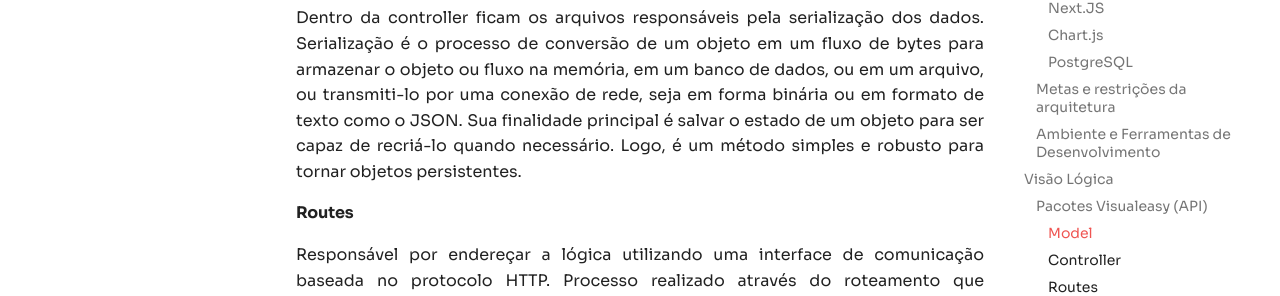
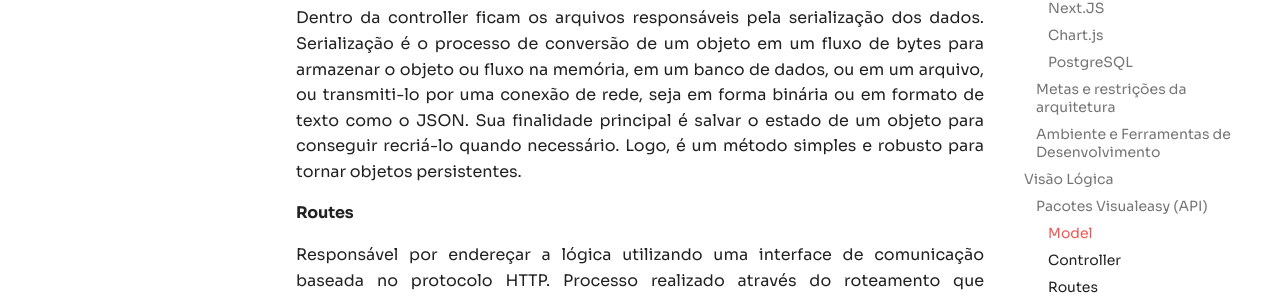
Before and after one commit to fga-eps-mds/2022-1-Visualeasy-Doc, an MkDocs documentation site: the page built from docs/documentacao/arquitetura.md, in a window 1280 px wide and 900 px high, scrolled down 5775 px. Shown: the part 253-549 px from the top of the window. Built offline with MkDocs 1.6.1 and Material for MkDocs 9.7.7, drawn with Linux system fonts in a browser that asks for light colours; comment, search, counter and statistics services are not loaded; some of the changed text lies outside the part shown.

Commit message:
correção de pequenos erros de portugues

```diff
--- a/docs/documentacao/arquitetura.md
+++ b/docs/documentacao/arquitetura.md
@@ -2,7 +2,7 @@
 
 ### Finalidade
 
-<p align = "justify">O documento estabelecerá uma visão da arquitetura de <em>software</em> adotada no sistema Visualeasy. Com isso ele tem como finalidade evidenciar com clareza as decisões arquiteturais que foram tomadas no projeto. Disponibilizando as informações essenciais para as pessoas desenvolvedoras e demais envolvidos a respeito da aplicação e das tecnologias que serão utilizadas no desenvolvimento do projeto.</p>
+<p align = "justify">O documento estabelecerá uma visão da arquitetura de <em>software</em> adotada no sistema Visualeasy. Com isso ele tem como finalidade evidenciar com clareza as decisões arquiteturais tomadas no projeto. Disponibilizando as informações essenciais para as pessoas desenvolvedoras e demais envolvidos a respeito da aplicação e das tecnologias que serão utilizadas no desenvolvimento do projeto.</p>
 
 ### Escopo
 <p align = "justify"> Essa documentação foi elaborada sobre a visão de arquitetura de <em>software</em> que será utilizada para a implementação do projeto Visualeasy, para a evidenciar as decisões tomadas. Serão abordados os padrões de arquitetura, os <em>frameworks</em> que serão usados no desenvolvimento do projeto. O objetivo é fornecer visualização gráfica de séries temporais, proporcionando uma melhor visualização dos dados fornecidos à aplicação e permitindo uma tomada de decisão com base na análise dos dados.</p>
@@ -110,7 +110,7 @@ Restrições:
 
 #### Controller
 
-<p align ="justify">Dentro da controller ficam os arquivos responsáveis pela serialização dos dados. Serialização é o processo de conversão de um objeto em um fluxo de bytes para armazenar o objeto ou fluxo na memória, em um banco de dados, ou em um arquivo, ou transmiti-lo por uma conexão de rede, seja em forma binária ou em formato de texto como o JSON. Sua finalidade principal é salvar o estado de um objeto para ser capaz de recriá-lo quando necessário. Logo, é um método simples e robusto para tornar objetos persistentes.</p>
+<p align ="justify">Dentro da controller ficam os arquivos responsáveis pela serialização dos dados. Serialização é o processo de conversão de um objeto em um fluxo de bytes para armazenar o objeto ou fluxo na memória, em um banco de dados, ou em um arquivo, ou transmiti-lo por uma conexão de rede, seja em forma binária ou em formato de texto como o JSON. Sua finalidade principal é salvar o estado de um objeto para conseguir recriá-lo quando necessário. Logo, é um método simples e robusto para tornar objetos persistentes.</p>
 
 #### Routes
 <p align ="justify">Responsável por endereçar a lógica utilizando uma interface de comunicação baseada no protocolo HTTP. Processo realizado através do roteamento que determina como um aplicativo responde a uma solicitação do cliente, que vem através de um URI (caminho) e um método de solicitação HTTP específico (ex: GET, POST). Uma rota pode ter uma ou mais funções que são executadas quando a solicitação corresponde com o endereçamento da rota.</p>
@@ -132,6 +132,8 @@ Cada microsserviço é detalhado da seguinte forma:
 
 - <p align ="justify"><b>Visualização de dados/gráficos:</b> Front-end do produto composto pelo <em>framework</em> Next.Js, para a construção das telas, campos, validações e botões que o usuário irá interagir. Acompanhando o Next.Js, o Chart.Js é responsável pela visualização dos dados tratados, gerando os gráficos.</p>
 - <p align ="justify"><b>Core:</b>O Core é composto pelas APIs responsáveis pela autenticação de usuário e pelo controle, coleta de dados e geração de gráficos.</p>
+- <p align ="justify"><b>Core:</b>A API responsável pela autenticação de usuário, foi prevista na arquitetura. Porém, não foi implementada nesta versão da aplicação.</p>
+
 
 <br>
 
@@ -176,7 +178,7 @@ Para atualizações futuras e conforme a necessidade para a implantação no sis
 
 ### Portabilidade
 
-<p align=justify>Grau de eficácia e eficiência com o qual um sistema pode ser transferido de um <i>hardware</i>, <i>software</i> ou outro ambiente operacional ou de utilização para outro.</p>
+<p align=justify>Grau de eficácia e eficiência com o qual um sistema pode ser transferido de um <i>hardware</i>, <i>software</i> ou outro ambiente operacional, ou de utilização para outro.</p>
 
 <p align=justify>Esta é uma característica indispensável ao produto Visualeasy, visto que um dos objetivos do projeto é que os POs testem, a cada release, as novas funcionalidades implementadas. Sendo assim, o sistema deve ser adaptável a diferentes ambientes.</p>
 
```
